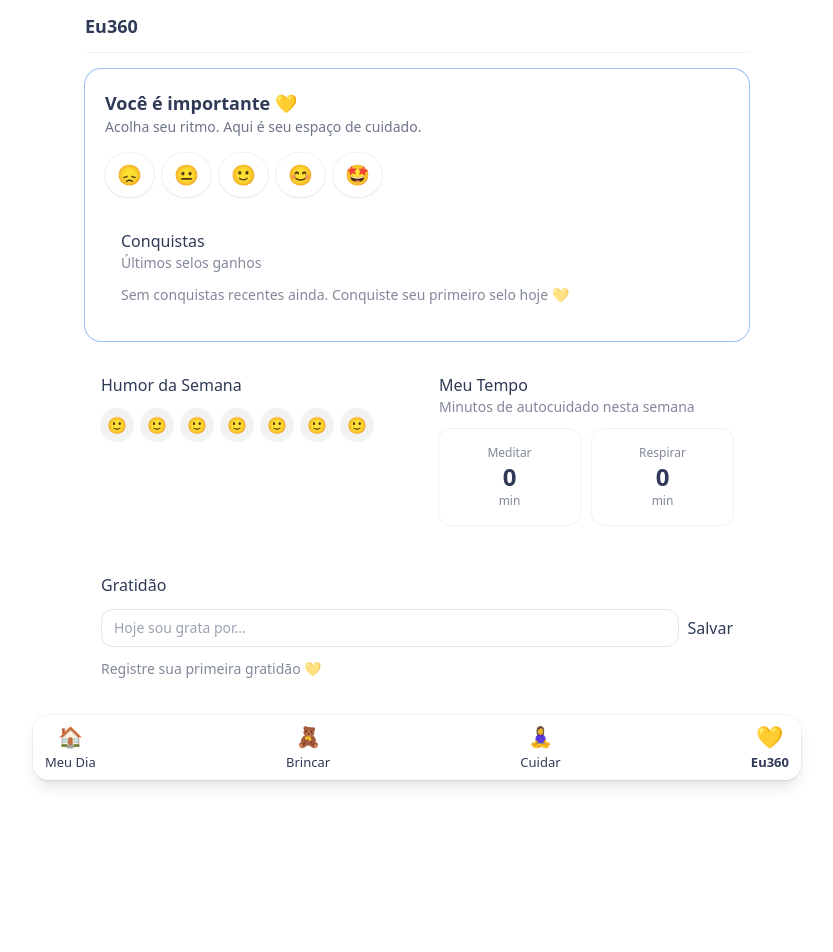
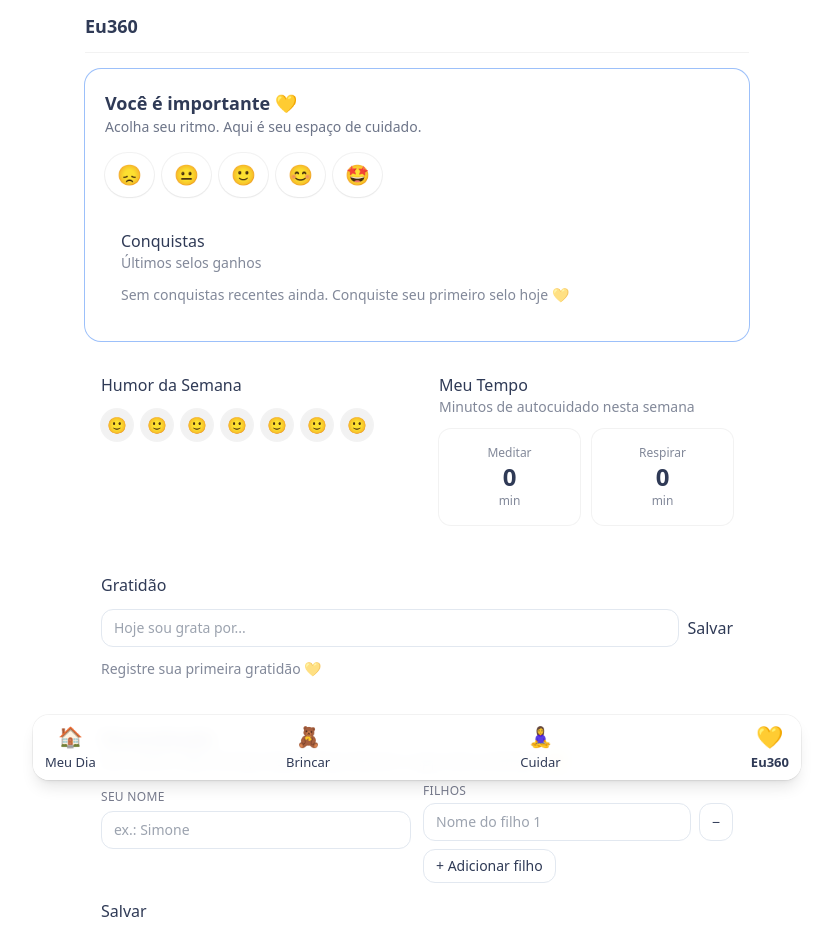
Before and after one commit to simonebrusco/materna360-app, a Next.js app in the folder materna360_starter/: page /eu360 in a window 1280 px wide. Shown: the top 952 px of the page, without its empty margins (223-1056 px from the left). Before the commit the page ends 887 px from the top, so only its background shows below. Built offline with nearby package versions, Linux system fonts and the light colour scheme.

Commit message:
Update page.jsx

```diff
--- a/materna360_starter/app/eu360/page.jsx
+++ b/materna360_starter/app/eu360/page.jsx
@@ -6,8 +6,10 @@ import AppBar from "../../components/AppBar";
 import GlassCard from "../../components/GlassCard";
 import MoodCheckin from "../../components/MoodCheckin";
 import BadgesLastFive from "../../components/BadgesLastFive.jsx";
+import ProfileCard from "../../components/ProfileCard";
 import { get, set, keys } from "../../lib/storage";
 
+/* ----------------------- hooks auxiliares ----------------------- */
 function useWeeklyMinutes() {
   const [minutes, setMinutes] = useState({ meditation: 0, breath: 0 });
 
@@ -23,6 +25,7 @@ function useWeeklyMinutes() {
   return minutes;
 }
 
+/* ----------------------- blocos de UI ----------------------- */
 function GratitudeBlock() {
   const [text, setText] = useState("");
   const [items, setItems] = useState([]);
@@ -65,7 +68,9 @@ function GratitudeBlock() {
           value={text}
           onChange={(e) => setText(e.target.value)}
         />
-        <button className="btn btn-primary" type="submit">Salvar</button>
+        <button className="btn btn-primary" type="submit">
+          Salvar
+        </button>
       </form>
 
       <ul className="mt-3 space-y-2">
@@ -83,6 +88,7 @@ function GratitudeBlock() {
 }
 
 function WeeklyMood() {
+  // lê os 7 últimos check-ins (se existir chave m360:moods)
   const [dots, setDots] = useState([3, 3, 3, 3, 3, 3, 3]);
 
   useEffect(() => {
@@ -90,6 +96,7 @@ function WeeklyMood() {
     const arr = Array.isArray(get(k, [])) ? get(k, []) : [];
     const last7 = arr.slice(-7).map((m) => Number(m.score || 3));
     if (last7.length) {
+      // preenche à esquerda com 3 (neutro) se faltar
       const padded = Array(7 - last7.length).fill(3).concat(last7);
       setDots(padded);
     }
@@ -111,7 +118,7 @@ function WeeklyMood() {
             }}
             title={`Dia ${i + 1}: ${s}`}
           >
-            {["😞","😐","🙂","😊","🤩"][s-1] || "🙂"}
+            {["😞", "😐", "🙂", "😊", "🤩"][s - 1] || "🙂"}
           </div>
         ))}
       </div>
@@ -119,13 +126,14 @@ function WeeklyMood() {
   );
 }
 
+/* ----------------------- página ----------------------- */
 export default function Eu360Page() {
   const minutes = useWeeklyMinutes();
 
   const bannerCopy = useMemo(
     () => ({
       title: "Você é importante 💛",
-      subtitle: "Acolha seu ritmo. Aqui é seu espaço de cuidado."
+      subtitle: "Acolha seu ritmo. Aqui é seu espaço de cuidado.",
     }),
     []
   );
@@ -166,12 +174,16 @@ export default function Eu360Page() {
           <div className="mt-3 grid grid-cols-2 gap-3 text-center">
             <div className="rounded-xl bg-white ring-1 ring-black/5 p-4">
               <div className="text-xs opacity-60">Meditar</div>
-              <div className="text-2xl font-semibold tabular-nums">{minutes.meditation}</div>
+              <div className="text-2xl font-semibold tabular-nums">
+                {minutes.meditation}
+              </div>
               <div className="text-xs opacity-60">min</div>
             </div>
             <div className="rounded-xl bg-white ring-1 ring-black/5 p-4">
               <div className="text-xs opacity-60">Respirar</div>
-              <div className="text-2xl font-semibold tabular-nums">{minutes.breath}</div>
+              <div className="text-2xl font-semibold tabular-nums">
+                {minutes.breath}
+              </div>
               <div className="text-xs opacity-60">min</div>
             </div>
           </div>
@@ -182,6 +194,11 @@ export default function Eu360Page() {
       <section className="mt-4">
         <GratitudeBlock />
       </section>
+
+      {/* Personalização — FORMULÁRIO */}
+      <section className="mt-4">
+        <ProfileCard />
+      </section>
     </main>
   );
 }
```
